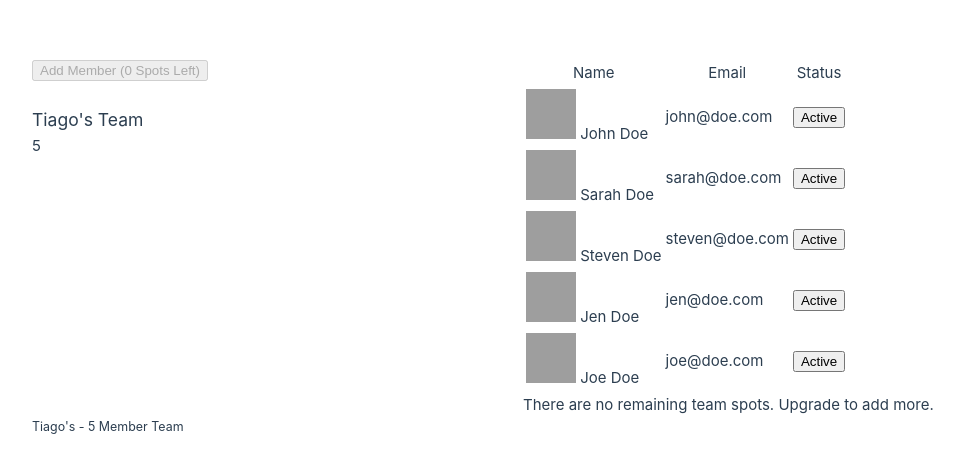
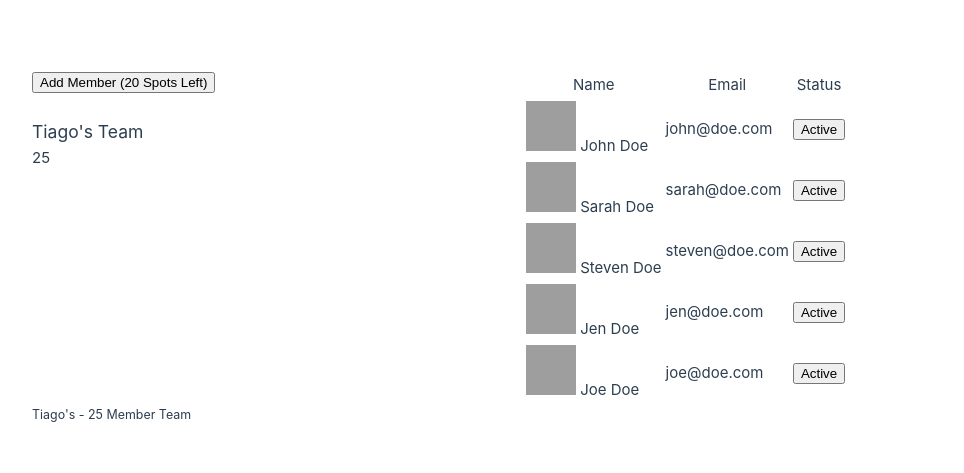
Before and after one commit to tiagoabsantos/vue-learning, a Vue app in the folder my-first-vue-project/: page /team in a window 1280 px wide. Shown: the part 153-626 px from the top of the page, without its empty margins (0-964 px from the left). Built offline with nearby package versions, Linux system fonts and the light colour scheme; grey boxes are pictures that could not be loaded.

Commit message:
Team Dashboard Exercise - Build and Seed a Team Store

```diff
--- a/my-first-vue-project/src/components/Teams/TeamFooter.vue
+++ b/my-first-vue-project/src/components/Teams/TeamFooter.vue
@@ -1,7 +1,6 @@
 <script setup>
-defineProps({
-	team: Object
-})
+import { useTeamStore } from '@/store/TeamStore'
+let team = useTeamStore()
 </script>
 
 <template>
--- a/my-first-vue-project/src/components/Teams/TeamHeader.vue
+++ b/my-first-vue-project/src/components/Teams/TeamHeader.vue
@@ -1,14 +1,13 @@
 <script setup>
-defineProps({
-	team: Object
-})
+import { useTeamStore } from '@/store/TeamStore'
+let team = useTeamStore()
 </script>
 
 <template>
 	<header class="flex justify-between">
 		<div>
 			<button class="bg-green-500 hover:bg-green-600 text-white px-4 py-2 rounded disabled:bg-gray-400"
-				:disabled="team.members.length === team.spots">Add Member ({{ team.spots - team.members.length }} Spots
+				:disabled="!team.spotsRemaning">Add Member ({{ team.spotsRemaning }} Spots
 				Left)</button>
 		</div>
 
--- a/my-first-vue-project/src/components/Teams/TeamMembers.vue
+++ b/my-first-vue-project/src/components/Teams/TeamMembers.vue
@@ -1,9 +1,7 @@
 <script setup>
 import TeamMember from './TeamMember.vue'
-
-defineProps({
-	team: Object
-})
+import { useTeamStore } from '@/store/TeamStore'
+let team = useTeamStore()
 </script>
 
 <template>
@@ -20,6 +18,6 @@
 				:status="member.status" />
 		</tbody>
 	</table>
-	<p class="text-right text-gray-600 italic" v-show="team.members.length === team.spots">There are no remaining
+	<p class="text-right text-gray-600 italic" v-show="!team.spotsRemaning">There are no remaining
 		team spots. Upgrade to add more.</p>
 </template>
--- /dev/null
+++ b/my-first-vue-project/src/store/TeamStore.js
@@ -0,0 +1,23 @@
+import { defineStore } from "pinia"
+
+export let useTeamStore = defineStore('team', {
+	state: () => ({
+		name: '',
+		spots: 0,
+		members: []
+	}),
+	actions: {
+		async fill() {
+			let r = await import('@/team.json')
+			this.$state = r.default
+		},
+		grow(spots) {
+			this.spots = spots
+		}
+	},
+	getters: {
+		spotsRemaning() {
+			return this.spots - this.members.length
+		}
+	}
+})
--- a/my-first-vue-project/src/views/TeamView.vue
+++ b/my-first-vue-project/src/views/TeamView.vue
@@ -2,13 +2,20 @@
 import TeamFooter from '@/components/Teams/TeamFooter.vue';
 import TeamHeader from '@/components/Teams/TeamHeader.vue'
 import TeamMembers from '@/components/Teams/TeamMembers.vue'
-import team from '@/team.json'
+import { useTeamStore } from '@/store/TeamStore'
+
+let team = useTeamStore()
+team.fill()
+
+setTimeout(() => {
+	team.grow(25)
+}, 2000);
 </script>
 
 <template>
-	<TeamHeader :team="team" />
+	<TeamHeader />
 	<div class="place-self-center flex flex-col gap-y-3" style="width: 725px;">
-		<TeamMembers :team="team" />
+		<TeamMembers />
 	</div>
-	<TeamFooter :team="team" />
+	<TeamFooter />
 </template>
```
